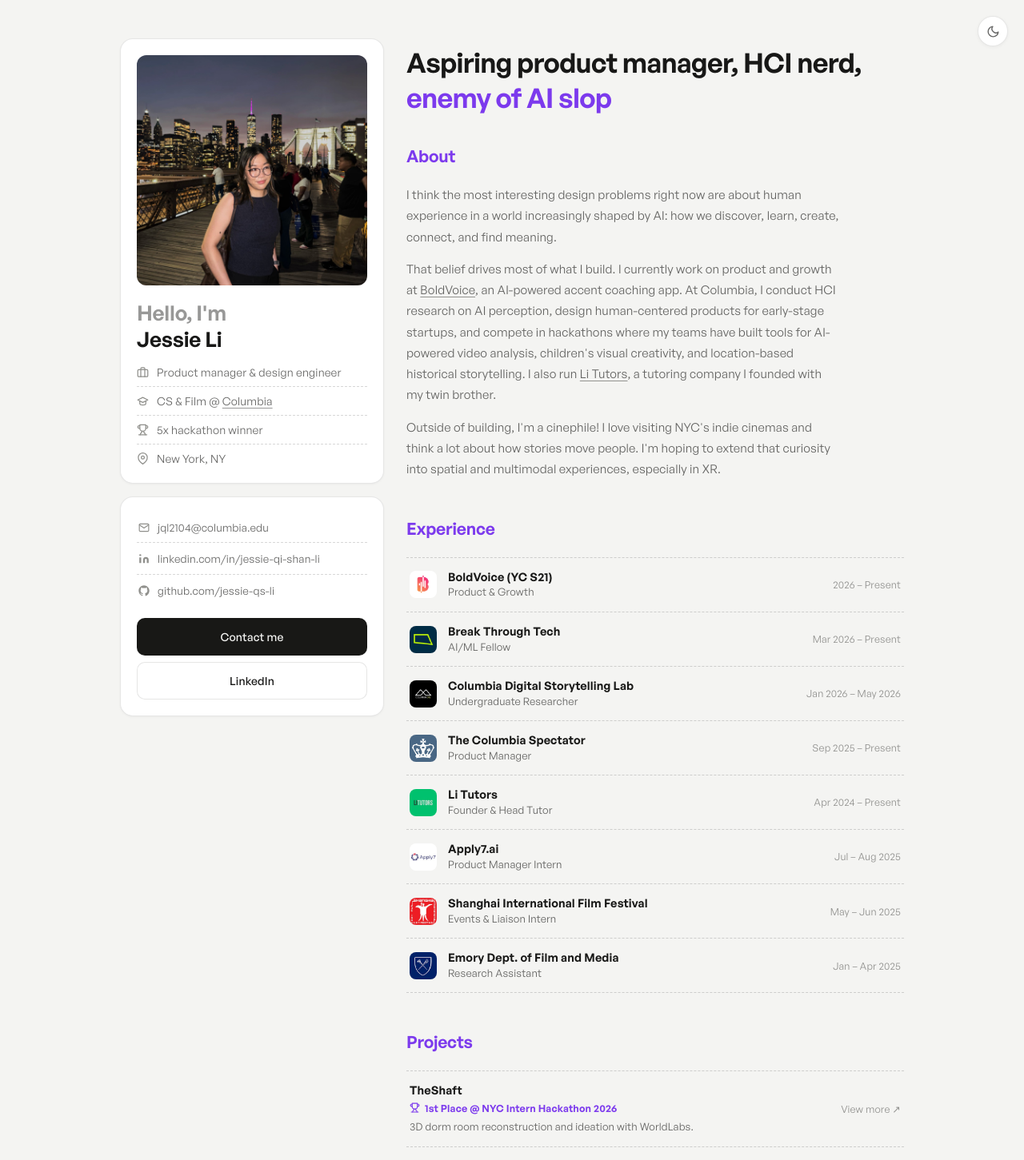
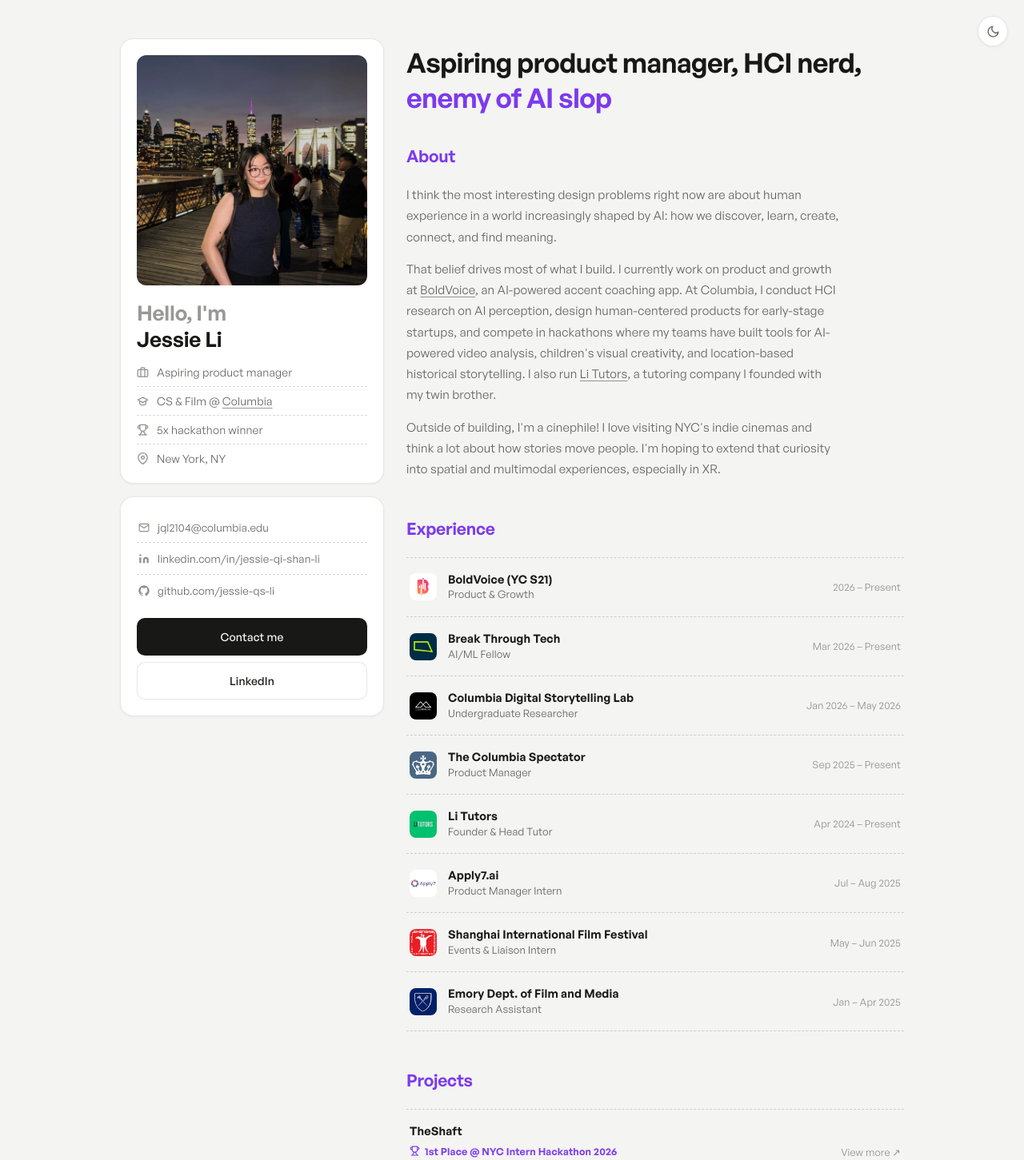
Before and after one commit to jessie-qs-li/portfolio, a Next.js app: page / in a window 1280 px wide. Shown: the top 1451 px of the page at 80% size. Built offline with nearby package versions, Linux system fonts and the light colour scheme; no server answers.

Commit message:
Sidebar role: aspiring product manager; loosen project row spacing

```diff
--- a/app/globals.css
+++ b/app/globals.css
@@ -165,7 +165,7 @@
 .row-list { display: flex; flex-direction: column; }
 .cv-row {
   display: flex; align-items: center; gap: 14px;
-  padding: 14px 4px;
+  padding: 17px 4px;
   border-bottom: 1px dashed var(--border-dash);
 }
 .cv-row:first-child { border-top: 1px dashed var(--border-dash); }
@@ -181,7 +181,7 @@
 .row-award {
   display: flex; align-items: flex-start; gap: 6px;
   font-size: 12.5px; color: var(--accent); font-weight: 600;
-  margin: 2px 0 4px;
+  margin: 5px 0 7px;
 }
 .row-award svg { width: 13px; height: 13px; flex-shrink: 0; margin-top: 3px; }
 .row-award a { color: inherit; }
--- a/app/page.tsx
+++ b/app/page.tsx
@@ -37,7 +37,7 @@
             <div className="profile-facts">
               <div className="fact-row">
                 <svg viewBox="0 0 24 24" fill="none" stroke="currentColor" strokeWidth="2" strokeLinecap="round" strokeLinejoin="round" aria-hidden><rect x="2" y="7" width="20" height="14" rx="2"/><path d="M16 21V5a2 2 0 0 0-2-2h-4a2 2 0 0 0-2 2v16"/></svg>
-                Product manager &amp; design engineer
+                Aspiring product manager
               </div>
               <div className="fact-row">
                 <svg viewBox="0 0 24 24" fill="none" stroke="currentColor" strokeWidth="2" strokeLinecap="round" strokeLinejoin="round" aria-hidden><path d="M22 10 12 5 2 10l10 5 10-5z"/><path d="M6 12v5c0 1.66 2.69 3 6 3s6-1.34 6-3v-5"/></svg>
```
